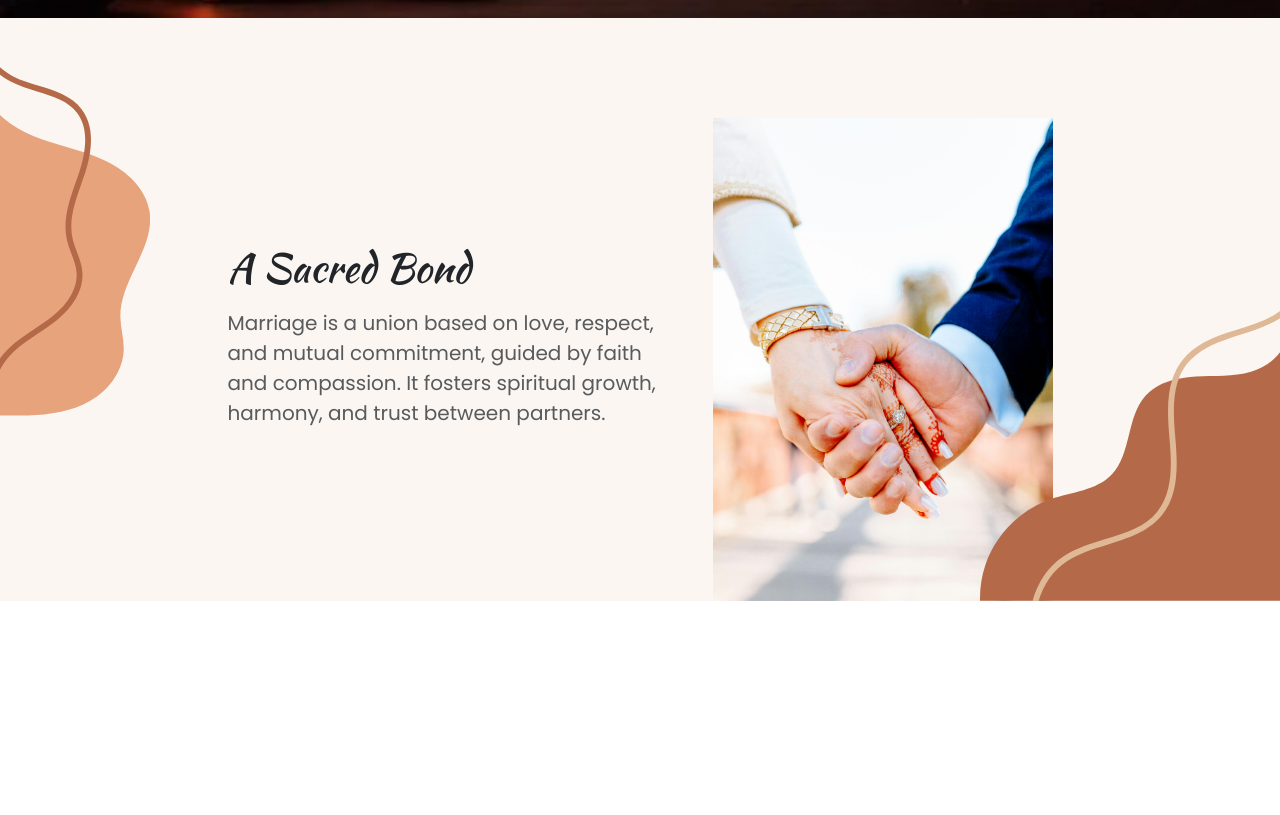
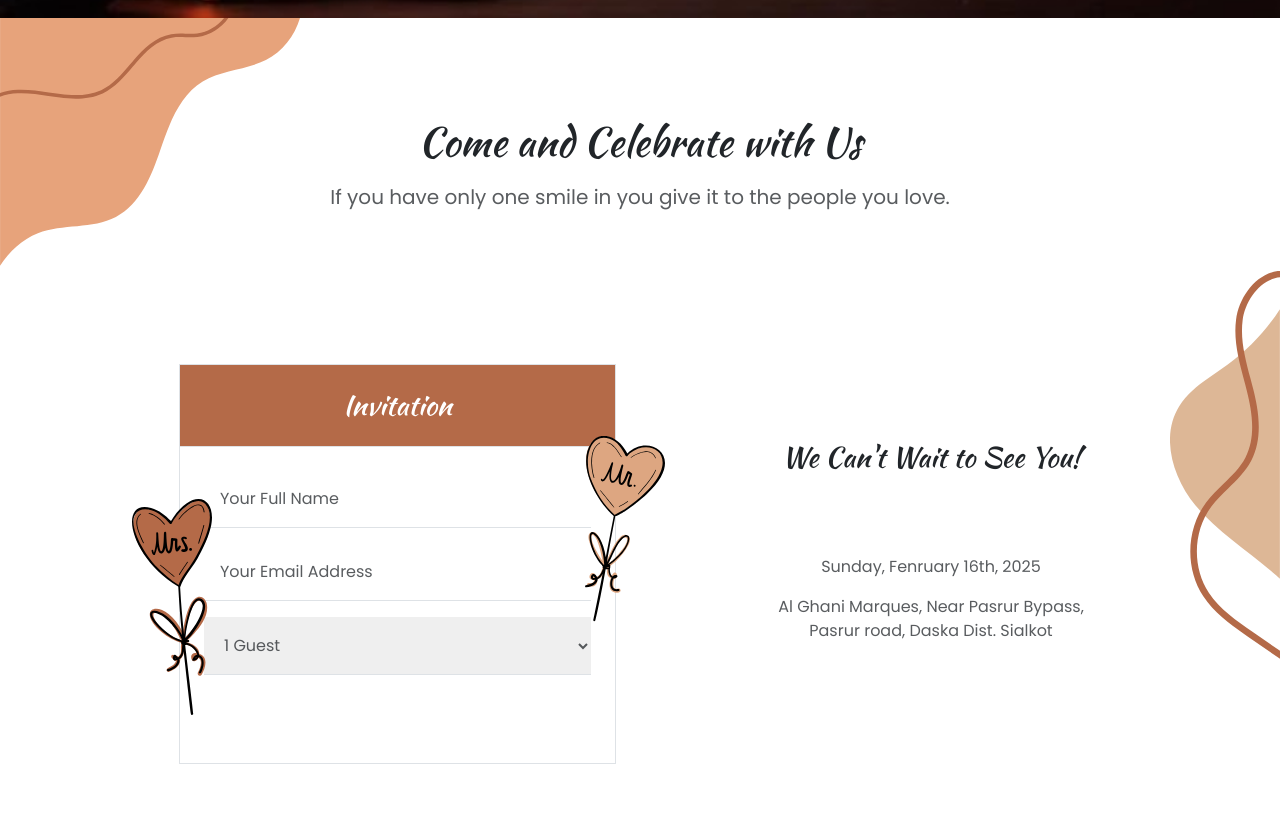
Before and after one commit to iirfanmughal111/wedding_invitation, a plain HTML site: page index.html in a window 1280 px wide. Shown: the part 5210-6025 px from the top of the page. Before the commit the page ends 5811 px from the top, so only its background shows below. Drawn offline with Linux system fonts and the light colour scheme; files whose address does not match are found by name.

Commit message:
change chards content 3

```diff
--- a/index.html
+++ b/index.html
@@ -693,7 +693,7 @@
 
 
     <!-- Section - RSVP Start -->
-    <section id="rsvp" class="d-none">
+    <section id="rsvp" class="d-none1">
         <div class="container">
             <div class="row mb-5 pb-lg-5 ">
                 <div class="col-12 position-relative text-center z-2">
@@ -705,10 +705,10 @@
             </div>
             <!-- //.row -->
 
-            <div class="row align-items-center gx-lg-5 justify-content-center d-none">
+            <div class="row align-items-center gx-lg-5 justify-content-center ">
                 <div class="col-sm-10 col-md-8 col-lg-6 col-xl-5 mb-5">
-                    <div class="border bg-white pb-5 position-relative z-2">
-                        <h3 class="border-bottom bg-primary font-alt m-0 p-4 text-center text-white">Are You Attending?</h3>
+                    <div class="border bg-white pb-5 position-relative z-2 d-none1">
+                        <h3 class="border-bottom bg-primary font-alt m-0 p-4 text-center text-white">Invitation</h3>
 
                         <form action="https://envato.lucky-roo.com/loise-v1.1/rsvp.php" method="post" class="bg-white p-4 position-relative">
                             <div class="row">
@@ -724,9 +724,9 @@
 
                                 <div class="col-12 mb-3 position-relative">
                                     <select name="rsvp_guests" id="rsvp-guests" data-rules="required" class="border-0 border-bottom p-3 w-100">
-                                        <option value="">Number of Guests</option>
-                                        <option value="No Guests">No Guests</option>
-                                        <option value="1 Guest">1 Guest</option>
+                                        <option value="" disabled>Number of Guests</option>
+                                        <option value="No Guests" disabled>No Guests</option>
+                                        <option value="1 Guest" selected>1 Guest</option>
                                         <!-- <option value="2 Guests">2 Guests</option> -->
                                         <!-- <option value="3 Guests">3 Guests</option> -->
                                     </select>
@@ -744,12 +744,12 @@
                                 </div>
                                 <!-- //.col-12 -->
 
-                                <div class="col-12 mb-4 position-relative">
+                                <div class="col-12 mb-4 position-relative d-none">
                                     <textarea name="rsvp_message" id="rsvp-message" class="border-0 border-bottom p-3 w-100" rows="4" placeholder="Dietary Restrictions"></textarea>
                                 </div>
                                 <!-- //.col-12 -->
 
-                                <div class="col-12">
+                                <div class="col-12 d-none">
                                     <button type="submit" class="btn mx-auto">
                                         <span>Submit</span>
                                     </button>
```
